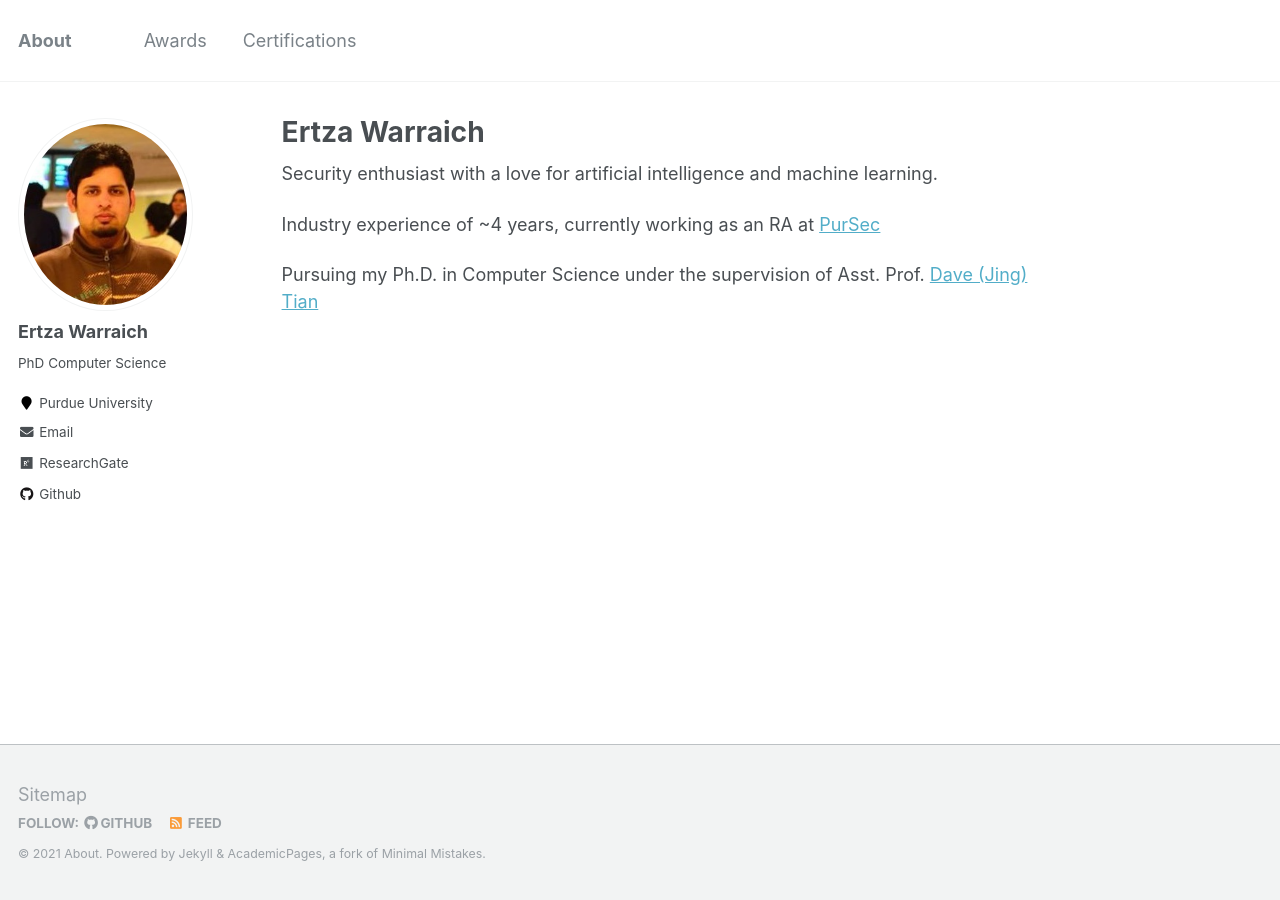
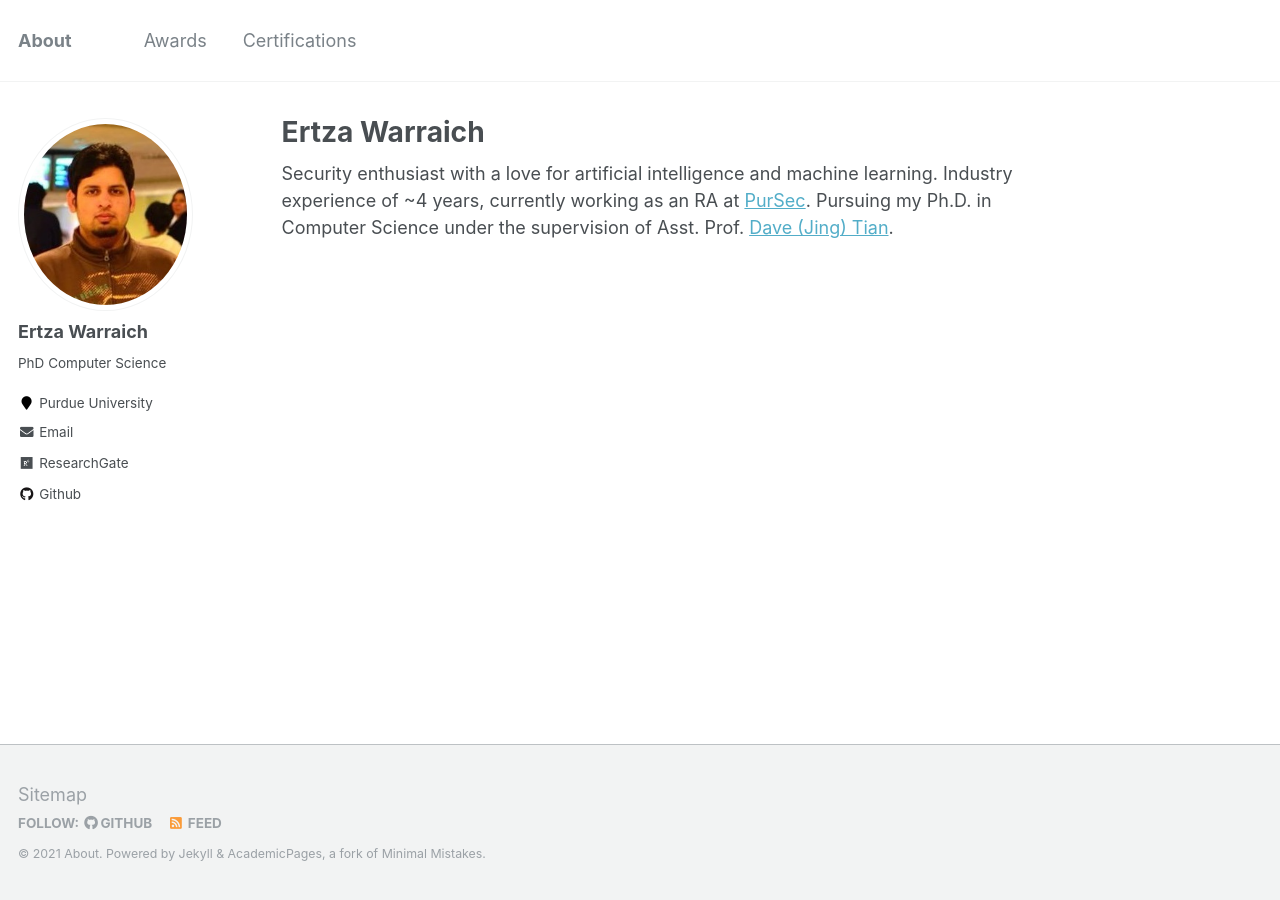
Before and after one commit to ertza/ertza.github.io, a Jekyll site: the page built from _pages/about.md, in a window 1280 px wide. Built offline with Jekyll 4.4.1, drawn with Linux system fonts in a browser that asks for light colours.

Commit message:
new template

```diff
--- a/_pages/about.md
+++ b/_pages/about.md
@@ -9,7 +9,5 @@ redirect_from:
 ---
 
 Security enthusiast with a love for artificial intelligence and machine learning.
-
-Industry experience of ~4 years, currently working as an RA at [PurSec](https://pursec.cs.purdue.edu/)
-
-Pursuing my Ph.D. in Computer Science under the supervision of Asst. Prof. [Dave (Jing) Tian](https://davejingtian.org/)
+Industry experience of ~4 years, currently working as an RA at [PurSec](https://pursec.cs.purdue.edu/).
+Pursuing my Ph.D. in Computer Science under the supervision of Asst. Prof. [Dave (Jing) Tian](https://davejingtian.org/).
```
